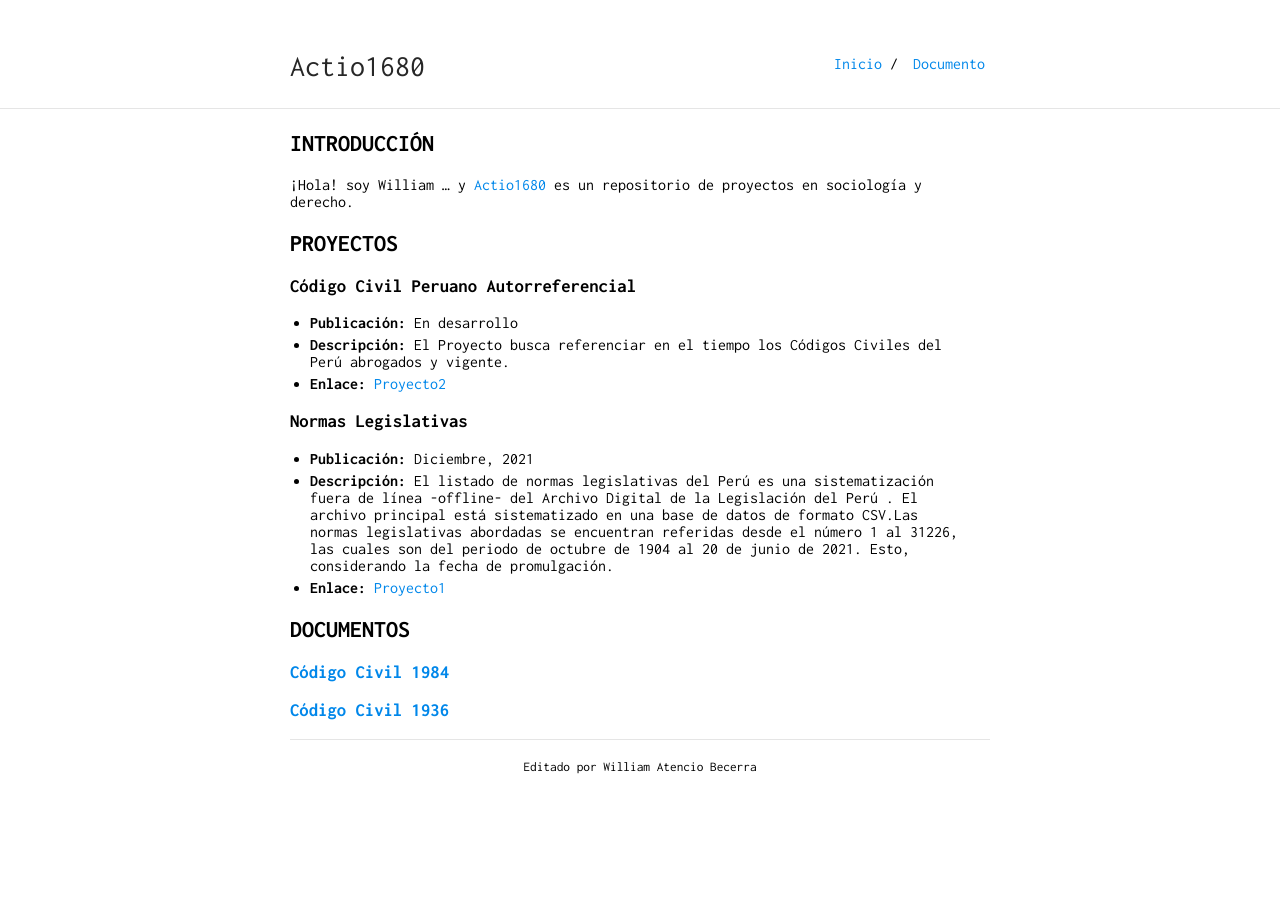
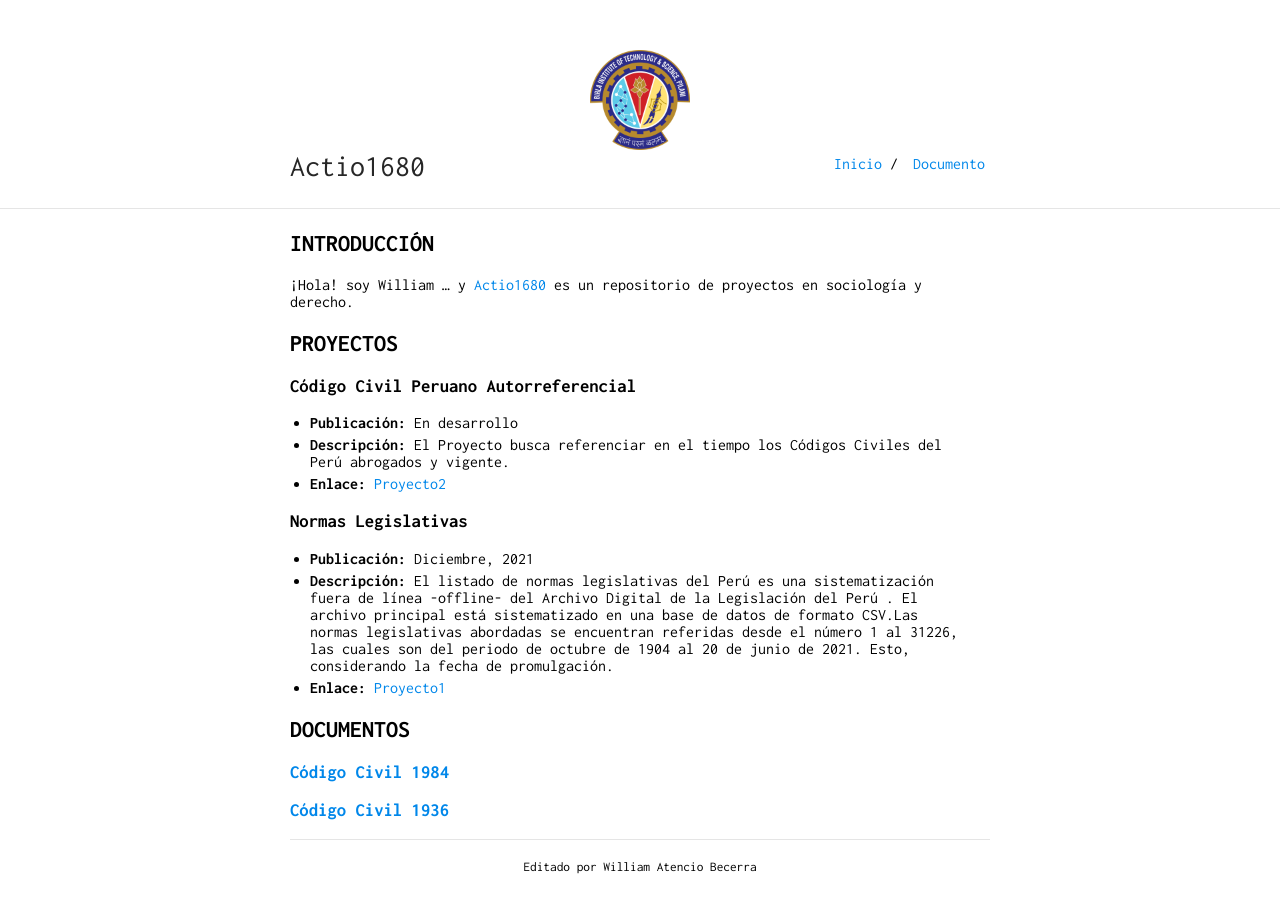
Before and after one commit to actio1680/actio1680.github.io, a Jekyll site: the page built from index.md, in a window 1280 px wide. Built offline with Jekyll 4.4.1, drawn with Linux system fonts in a browser that asks for light colours; our own code applies the rules of GitHub Pages for plain Markdown files.

Commit message:
Update _config.yml

```diff
--- a/_config.yml
+++ b/_config.yml
@@ -3,7 +3,7 @@ url: "https://actio1680.github.io/"
 baseurl: "/"
 
 markdown: kramdown
-#ins_logo: "./bits-logo.png"
+ins_logo: "bits-logo.png"
 
 tracking_id: #
 
```
